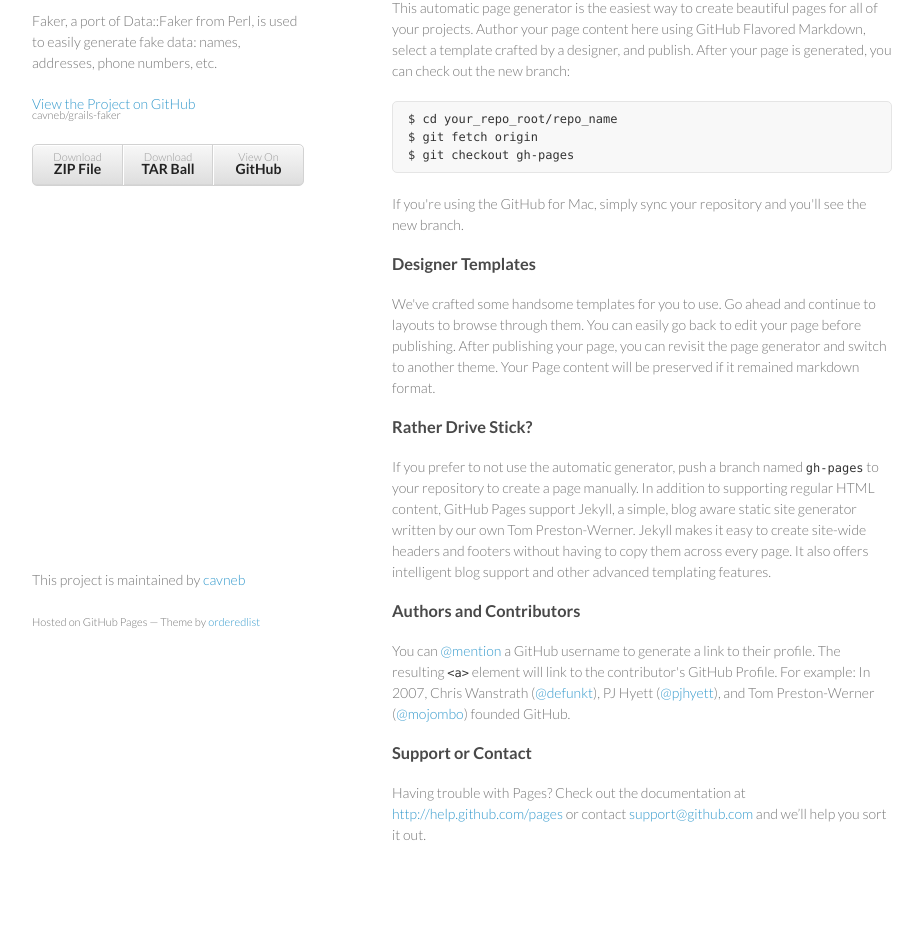
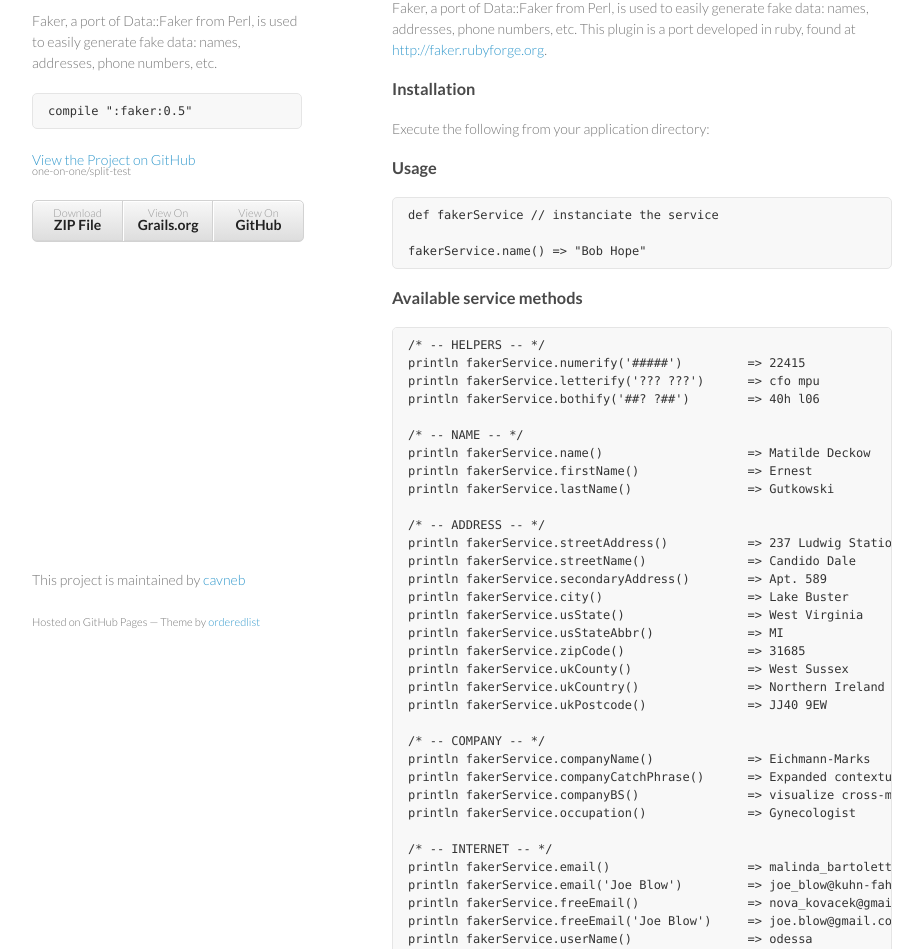
Before and after one commit to coderberry/grails-faker, a plain HTML site: page index.html in a window 1280 px wide. Shown: the part 99-1048 px from the top of the page, without its empty margins (178-1101 px from the left). Before the commit the page ends 1014 px from the top, so only its background shows below. Drawn offline with Linux system fonts and the light colour scheme.

Commit message:
updated gh pages

```diff
--- a/index.html
+++ b/index.html
@@ -3,7 +3,7 @@
   <head>
     <meta charset="utf-8">
     <meta http-equiv="X-UA-Compatible" content="chrome=1">
-    <title>Grails-faker by cavneb</title>
+    <title>Grails - Faker Plugin</title>
 
     <link rel="stylesheet" href="stylesheets/styles.css">
     <link rel="stylesheet" href="stylesheets/pygment_trac.css">
@@ -15,42 +15,82 @@
   <body>
     <div class="wrapper">
       <header>
-        <h1>Grails-faker</h1>
+        <h1>Faker</h1>
         <p>Faker, a port of Data::Faker from Perl, is used to easily generate fake data: names, addresses, phone numbers, etc.</p>
-        <p class="view"><a href="https://github.com/cavneb/grails-faker">View the Project on GitHub <small>cavneb/grails-faker</small></a></p>
+        <p><pre><code>compile ":faker:0.5"</code></pre></p>
+        <p class="view"><a href="https://github.com/one-on-one/split-test">View the Project on GitHub <small>one-on-one/split-test</small></a></p>
         <ul>
           <li><a href="https://github.com/cavneb/grails-faker/zipball/master">Download <strong>ZIP File</strong></a></li>
-          <li><a href="https://github.com/cavneb/grails-faker/tarball/master">Download <strong>TAR Ball</strong></a></li>
+          <li><a href="http://grails.org/plugin/faker">View On <strong>Grails.org</strong></a></li>
           <li><a href="https://github.com/cavneb/grails-faker">View On <strong>GitHub</strong></a></li>
         </ul>
       </header>
       <section>
-        <h3>Welcome to GitHub Pages.</h3>
+        <h3>faker</h3>
 
-<p>This automatic page generator is the easiest way to create beautiful pages for all of your projects. Author your page content here using GitHub Flavored Markdown, select a template crafted by a designer, and publish. After your page is generated, you can check out the new branch:</p>
+<p>Faker, a port of Data::Faker from Perl, is used to easily generate fake data: names, addresses, phone numbers, etc.
+This plugin is a port developed in ruby, found at <a href="http://faker.rubyforge.org">http://faker.rubyforge.org</a>.</p>
 
-<pre><code>$ cd your_repo_root/repo_name
-$ git fetch origin
-$ git checkout gh-pages
-</code></pre>
+<h3>Installation</h3>
 
-<p>If you're using the GitHub for Mac, simply sync your repository and you'll see the new branch.</p>
+<p>Execute the following from your application directory:</p>
 
-<h3>Designer Templates</h3>
+<h3>Usage</h3>
 
-<p>We've crafted some handsome templates for you to use. Go ahead and continue to layouts to browse through them. You can easily go back to edit your page before publishing. After publishing your page, you can revisit the page generator and switch to another theme. Your Page content will be preserved if it remained markdown format.</p>
+<pre><code>def fakerService // instanciate the service
 
-<h3>Rather Drive Stick?</h3>
+fakerService.name() => "Bob Hope"</code></pre>
 
-<p>If you prefer to not use the automatic generator, push a branch named <code>gh-pages</code> to your repository to create a page manually. In addition to supporting regular HTML content, GitHub Pages support Jekyll, a simple, blog aware static site generator written by our own Tom Preston-Werner. Jekyll makes it easy to create site-wide headers and footers without having to copy them across every page. It also offers intelligent blog support and other advanced templating features.</p>
+<h3>Available service methods</h3>
 
-<h3>Authors and Contributors</h3>
+<pre><code>/* -- HELPERS -- */
+println fakerService.numerify('#####')         => 22415
+println fakerService.letterify('??? ???')      => cfo mpu
+println fakerService.bothify('##? ?##')        => 40h l06
 
-<p>You can <a href="https://github.com/blog/821" class="user-mention">@mention</a> a GitHub username to generate a link to their profile. The resulting <code>&lt;a&gt;</code> element will link to the contributor's GitHub Profile. For example: In 2007, Chris Wanstrath (<a href="https://github.com/defunkt" class="user-mention">@defunkt</a>), PJ Hyett (<a href="https://github.com/pjhyett" class="user-mention">@pjhyett</a>), and Tom Preston-Werner (<a href="https://github.com/mojombo" class="user-mention">@mojombo</a>) founded GitHub.</p>
+/* -- NAME -- */
+println fakerService.name()                    => Matilde Deckow
+println fakerService.firstName()               => Ernest
+println fakerService.lastName()                => Gutkowski
 
-<h3>Support or Contact</h3>
+/* -- ADDRESS -- */
+println fakerService.streetAddress()           => 237 Ludwig Station
+println fakerService.streetName()              => Candido Dale
+println fakerService.secondaryAddress()        => Apt. 589
+println fakerService.city()                    => Lake Buster
+println fakerService.usState()                 => West Virginia
+println fakerService.usStateAbbr()             => MI
+println fakerService.zipCode()                 => 31685
+println fakerService.ukCounty()                => West Sussex
+println fakerService.ukCountry()               => Northern Ireland
+println fakerService.ukPostcode()              => JJ40 9EW
 
-<p>Having trouble with Pages? Check out the documentation at <a href="http://help.github.com/pages">http://help.github.com/pages</a> or contact <a href="mailto:support@github.com">support@github.com</a> and we’ll help you sort it out.</p>
+/* -- COMPANY -- */
+println fakerService.companyName()             => Eichmann-Marks
+println fakerService.companyCatchPhrase()      => Expanded contextually-based paradigm
+println fakerService.companyBS()               => visualize cross-media schemas
+println fakerService.occupation()              => Gynecologist
+
+/* -- INTERNET -- */
+println fakerService.email()                   => malinda_bartoletti@veum-toy.uk
+println fakerService.email('Joe Blow')         => joe_blow@kuhn-fahey.info
+println fakerService.freeEmail()               => nova_kovacek@gmail.com
+println fakerService.freeEmail('Joe Blow')     => joe.blow@gmail.com
+println fakerService.userName()                => odessa
+println fakerService.userName('Joe Blow')      => joe_blow
+println fakerService.domainName()              => orn.info
+
+/* -- LOREM -- */
+println fakerService.sentence(3)               => Quas dolor culpa rerum tempora autem.
+println fakerService.paragraph(3)              => Et sint aliquid cum quas tempore tempora labore fuga. Voluptatem et saepe eaque illum. Voluptas eius explicabo eos at qui in saepe quis.
+
+/* -- PHONE -- */
+println fakerService.phoneNumber()             => (535)286-9804 x571
+println fakerService.phoneNumber('##########') => 1698340636
+
+/* -- VERSION -- */
+println fakerService.version()                 => 3.2.1</code></pre>
+
       </section>
       <footer>
         <p>This project is maintained by <a href="https://github.com/cavneb">cavneb</a></p>
```
